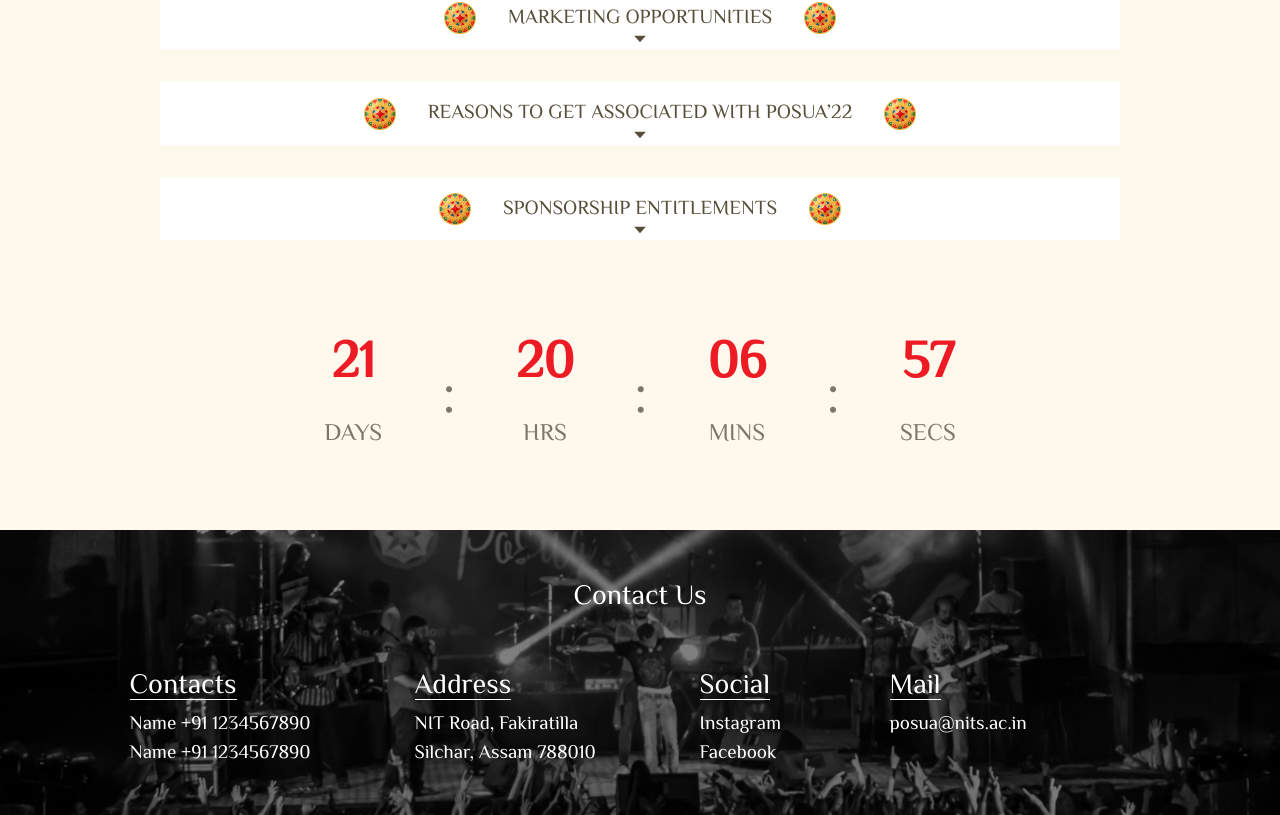
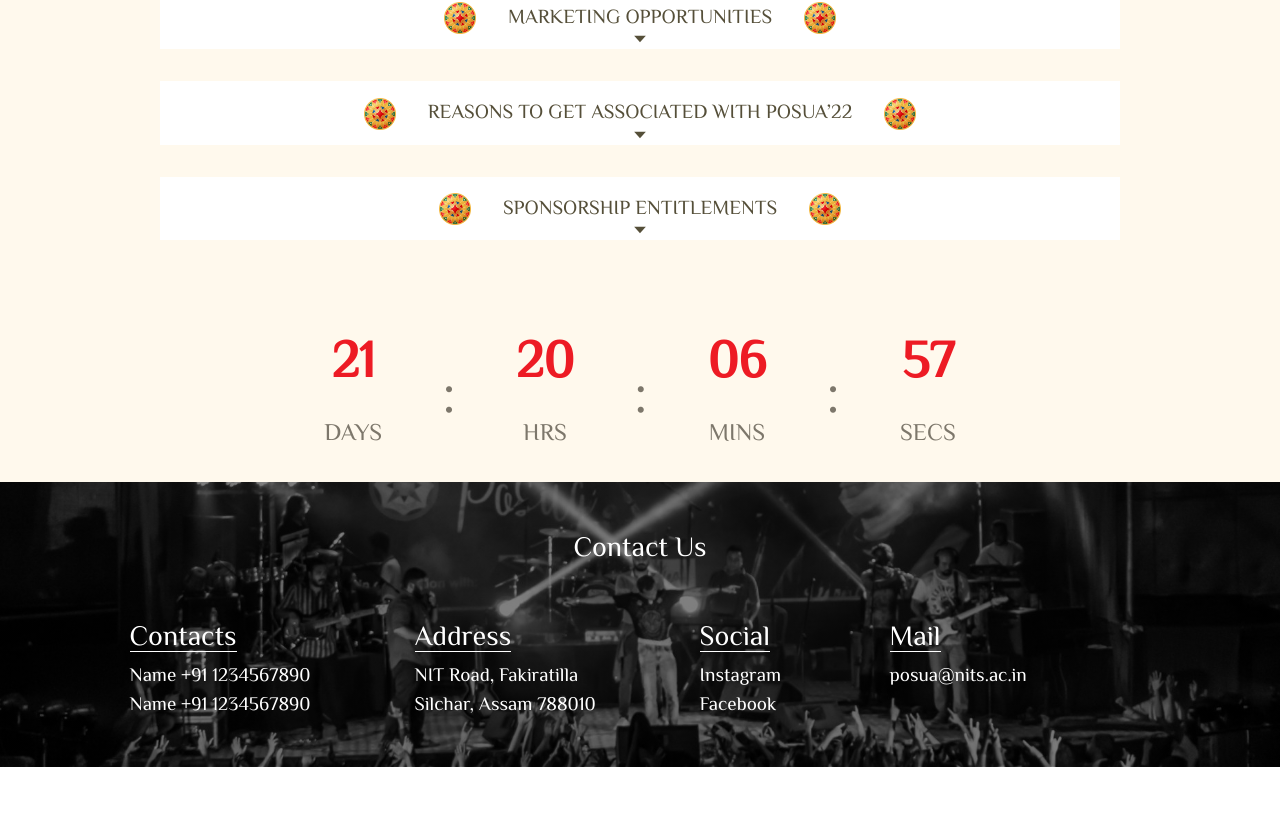
Before and after one commit to trishankusarma/Posua-Web-Site-2022, a React (Create React App) app: page /sponsors in a window 1280 px wide. Shown: the part 1918-2733 px from the top of the page. After the commit the page ends 2685 px from the top, so only its background shows below. Built offline with nearby package versions, Linux system fonts and the light colour scheme; the HTML template or start-up script is replaced by a standard one.

Commit message:
Update index.js

```diff
--- a/src/components/shared/Timer/index.js
+++ b/src/components/shared/Timer/index.js
@@ -44,7 +44,7 @@ function Timer() {
         return () => clearInterval(timerInt);
     }, []);
     return (
-        <div className='timer-wrapper py-5'>
+        <div className='timer-wrapper pt-5'>
             <div id="timer">
                 {display.map((interval, index) => {
                     return (
```
